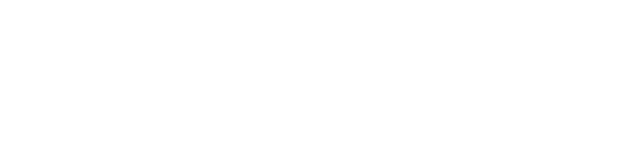
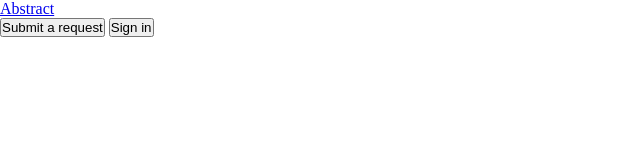
Before and after one commit to Richthofen97/Gruppenprojekt, a plain HTML site: page index.html in a window 1280 px wide. Shown: the whole page, without its empty margins (0-640 px from the left). Drawn offline with Linux system fonts and the light colour scheme.

Commit message:
Mergekonflinkt bereinigt

```diff
--- a/index.html
+++ b/index.html
@@ -7,7 +7,18 @@
   </head>
   <body>
     <!-- Headerbereich - Nikolai -->
-    <header></header>
+    <header class="header">
+      <div class="header-container">
+        <div class="logo">
+          <a href="#">Abstract</a>
+        </div>
+
+        <nav class="nav">
+          <button class="btn submit">Submit a request</button>
+          <button class="btn signin">Sign in</button>
+        </nav>
+      </div>
+    </header>
     <!-- Searchbereich - Nikolai -->
     <section></section>
     <!-- Mainbereich - Bezad -->
```
